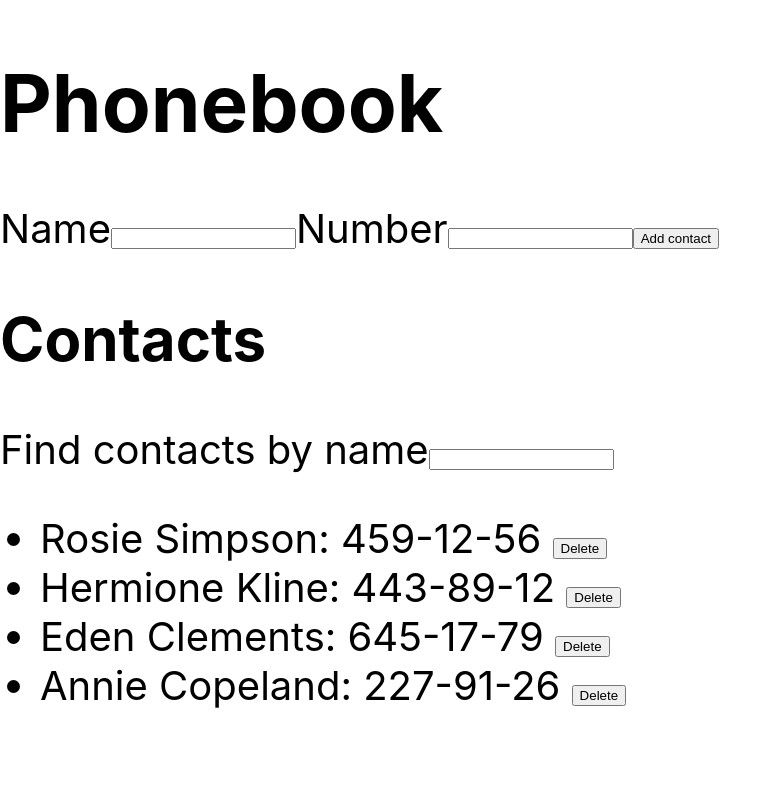
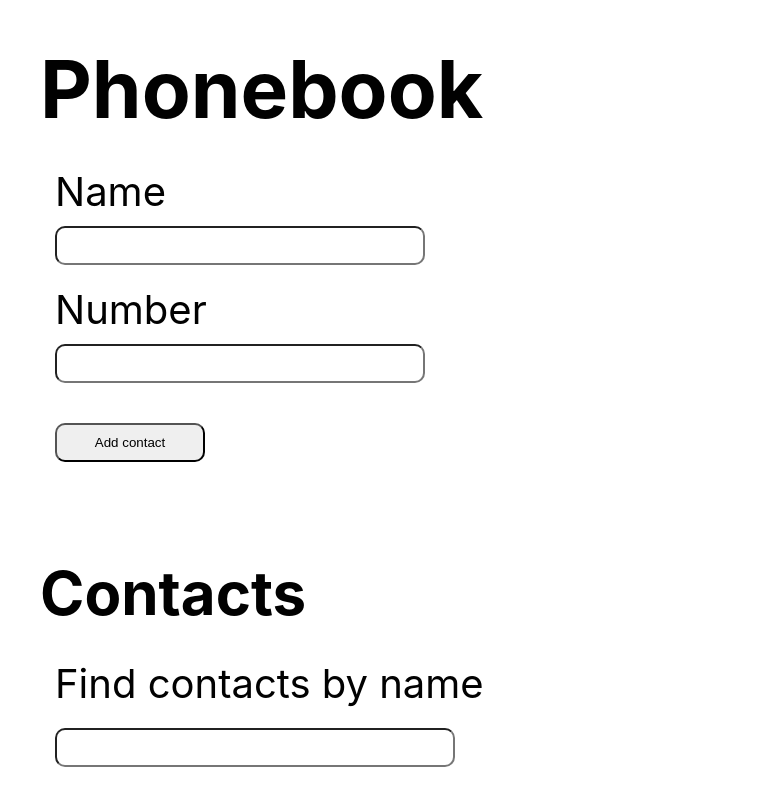
Before and after one commit to Volodymyr-Mospan/goit-react-hw-02-phonebook, a React (Create React App) app: page / in a window 1280 px wide. Shown: the top 800 px of the page, without its empty margins (0-780 px from the left). Built offline with nearby package versions, Linux system fonts and the light colour scheme.

Commit message:
adds styles

```diff
--- a/src/components/App.jsx
+++ b/src/components/App.jsx
@@ -61,12 +61,15 @@ export class App extends Component {
           color: '#010101',
         }}
       >
+        <div className={'container'}>
           <h1>Phonebook</h1>
           <ContactForm
             onSubmit={this.addContact}
             onCheck={this.checkingContacts}
           />
+        </div>
 
+        <div className={'container'}>
           <h2>Contacts</h2>
           <Filter filter={filter} onChange={this.handleFilter} />
           <ContactList
@@ -74,6 +77,7 @@ export class App extends Component {
             onClick={this.deleteContact}
           />
         </div>
+      </div>
     );
   }
 }
--- a/src/components/Contacts/Contact.jsx
+++ b/src/components/Contacts/Contact.jsx
@@ -1,5 +1,6 @@
 import React, { Component } from 'react';
 import PropTypes from 'prop-types';
+import css from './Contacts.module.css';
 
 export class Contact extends Component {
   handleDeleteContact = e => {
@@ -10,9 +11,13 @@ export class Contact extends Component {
     const { contact } = this.props;
 
     return (
-      <li>
+      <li className={css.contacts__item}>
         {`${contact.name}: ${contact.number}`}{' '}
-        <button type="button" onClick={this.handleDeleteContact}>
+        <button
+          className={css.contacts__btn}
+          type="button"
+          onClick={this.handleDeleteContact}
+        >
           Delete
         </button>
       </li>
--- a/src/components/Contacts/ContactForm.jsx
+++ b/src/components/Contacts/ContactForm.jsx
@@ -1,5 +1,6 @@
 import React, { Component } from 'react';
 import PropTypes from 'prop-types';
+import css from './Contacts.module.css';
 
 export class ContactForm extends Component {
   state = {
@@ -31,10 +32,11 @@ export class ContactForm extends Component {
     const { name, number } = this.state;
 
     return (
-      <form onSubmit={this.handleSubmit}>
-        <label>
+      <form onSubmit={this.handleSubmit} className={css.contactsForm}>
+        <label className={css.contactsForm__lable}>
           Name
           <input
+            className={css.contactsForm__input}
             type="text"
             name="name"
             pattern="^[a-zA-Zа-яА-Я]+(([' -][a-zA-Zа-яА-Я ])?[a-zA-Zа-яА-Я]*)*$"
@@ -44,9 +46,10 @@ export class ContactForm extends Component {
             onChange={this.handleInputChange}
           />
         </label>
-        <label>
+        <label className={css.contactsForm__lable}>
           Number
           <input
+            className={css.contactsForm__input}
             type="tel"
             name="number"
             pattern="\+?\d{1,4}?[-.\s]?\(?\d{1,3}?\)?[-.\s]?\d{1,4}[-.\s]?\d{1,4}[-.\s]?\d{1,9}"
@@ -57,7 +60,9 @@ export class ContactForm extends Component {
           />
         </label>
 
-        <button type="submit">Add contact</button>
+        <button type="submit" className={css.contactsForm__btn}>
+          Add contact
+        </button>
       </form>
     );
   }
--- a/src/components/Contacts/ContactList.jsx
+++ b/src/components/Contacts/ContactList.jsx
@@ -1,10 +1,11 @@
 import React from 'react';
 import PropTypes from 'prop-types';
 import { Contact } from 'components/Contacts/';
+import css from './Contacts.module.css';
 
 export const ContactList = ({ contacts, onClick }) => {
   return (
-    <ul>
+    <ul className={css.contacts__list}>
       {contacts.map(contact => (
         <Contact
           key={contact.id}
--- /dev/null
+++ b/src/components/Contacts/Contacts.module.css
@@ -0,0 +1,70 @@
+/* ======================== Contacts Form ======================== */
+.contactsForm {
+  display: flex;
+  flex-direction: column;
+  gap: 20px;
+  width: 400px;
+
+  padding: 15px;
+
+  /* border: 1px solid black; */
+}
+
+.contactsForm__lable {
+  display: flex;
+  flex-direction: column;
+  gap: 10px;
+
+  /* justify-content: space-between; */
+}
+
+.contactsForm__input {
+  padding: 10px 25px;
+  border-radius: 10px;
+}
+
+.contactsForm__btn {
+  width: 150px;
+  margin-top: 20px;
+  padding: 10px 25px;
+  border-radius: 10px;
+}
+
+/* ======================== Filter ======================== */
+
+.filter__lable {
+  display: flex;
+  flex-direction: column;
+  gap: 20px;
+  padding: 15px;
+}
+
+.filter__input {
+  padding: 10px 25px;
+  border-radius: 10px;
+  width: 400px;
+}
+
+/* ======================== Contacts Form ======================== */
+
+.contacts__list {
+  padding: 0 0 0 15px;
+}
+
+.contacts__item {
+  display: flex;
+  align-items: center;
+}
+
+.contacts__item::before {
+  content: '';
+  width: 16px;
+  height: 16px;
+  border-radius: 8px;
+  margin-right: 20px;
+  background-color: black;
+}
+.contacts__btn {
+  margin-left: auto;
+  padding: 5px 25px;
+}
--- a/src/components/Contacts/Filter.jsx
+++ b/src/components/Contacts/Filter.jsx
@@ -1,14 +1,21 @@
 import React, { Component } from 'react';
 import PropTypes from 'prop-types';
+import css from './Contacts.module.css';
 
 export class Filter extends Component {
   render() {
     const { filter, onChange } = this.props;
 
     return (
-      <label>
+      <label className={css.filter__lable}>
         Find contacts by name
-        <input type="text" name="filter" value={filter} onChange={onChange} />
+        <input
+          className={css.filter__input}
+          type="text"
+          name="filter"
+          value={filter}
+          onChange={onChange}
+        />
       </label>
     );
   }
--- a/src/index.css
+++ b/src/index.css
@@ -13,3 +13,22 @@ code {
   font-family: source-code-pro, Menlo, Monaco, Consolas, 'Courier New',
     monospace;
 }
+
+p,
+h1,
+h2,
+h3,
+h4 {
+  margin: 0 0 15px 0;
+}
+
+.container {
+  width: 800px;
+  padding: 40px;
+}
+
+*,
+*::before,
+*::after {
+  box-sizing: border-box;
+}
```
Lines whose indentation alone changed are shown as unchanged.
